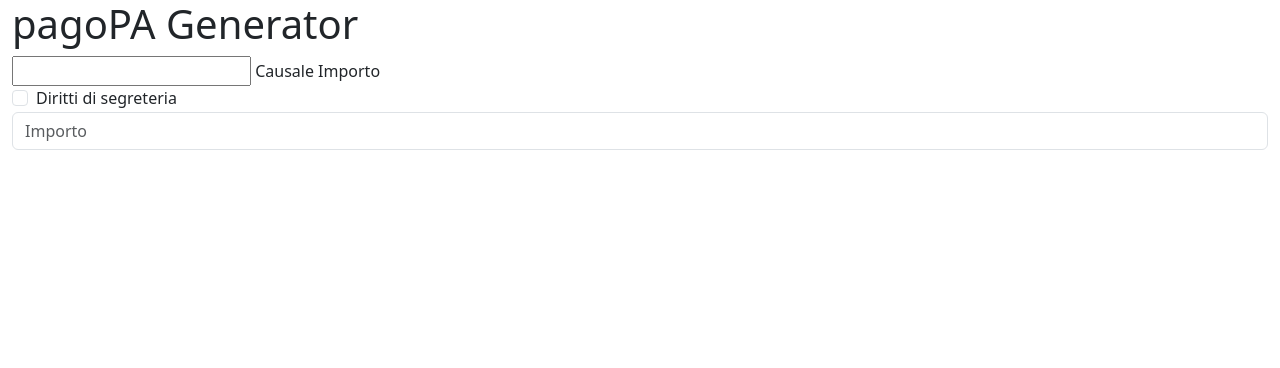
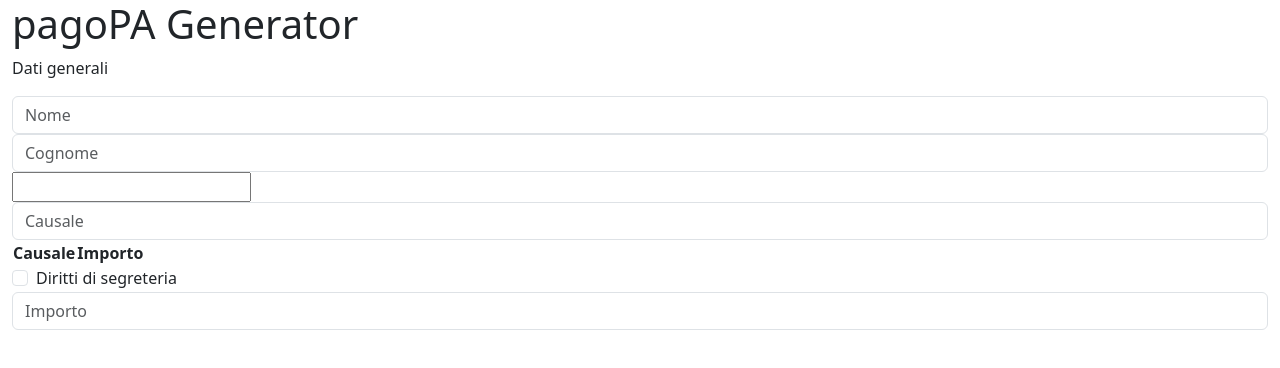
Before and after one commit to dhinterlechner/temp-pagoPA, a plain HTML site: page index.html in a window 1280 px wide. Drawn offline with nearby package versions, Linux system fonts and the light colour scheme.

Commit message:
Update index.html

```diff
--- a/index.html
+++ b/index.html
@@ -12,15 +12,20 @@
 <h1>
 pagoPA Generator
 </h1>
-
+<p>Dati generali</p>
+   <input type="text" class="form-control" placeholder="Nome">
+   <input type="text" class="form-control" placeholder="Cognome">
   <input type="text" id="iscritti_codicefiscale" pattern="^[a-zA-Z]{6}[0-9]{2}[a-zA-Z][0-9]{2}[a-zA-Z][0-9]{3}[a-zA-Z]$" required="required">
-  <thead class="thead-light">
+ <input type="text" class="form-control" placeholder="Causale">
+  <table>
+    <thead class="thead-light">
 <tr>
 <th scope="col">Causale</th>
 <th scope="col">Importo</th>
 </tr>
 </thead>
 <tbody>
+   </table>
    <tr>
       <td>
        <div class="form-check">
```
